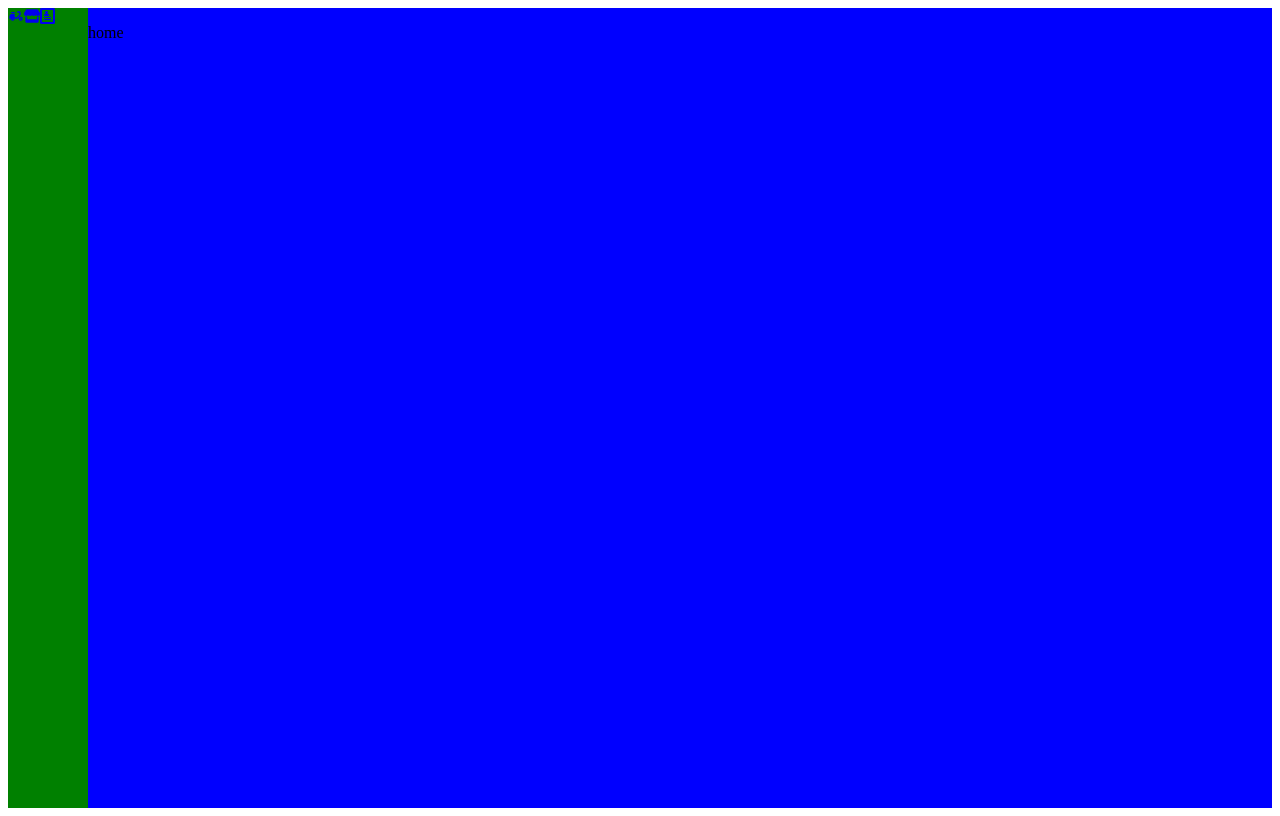
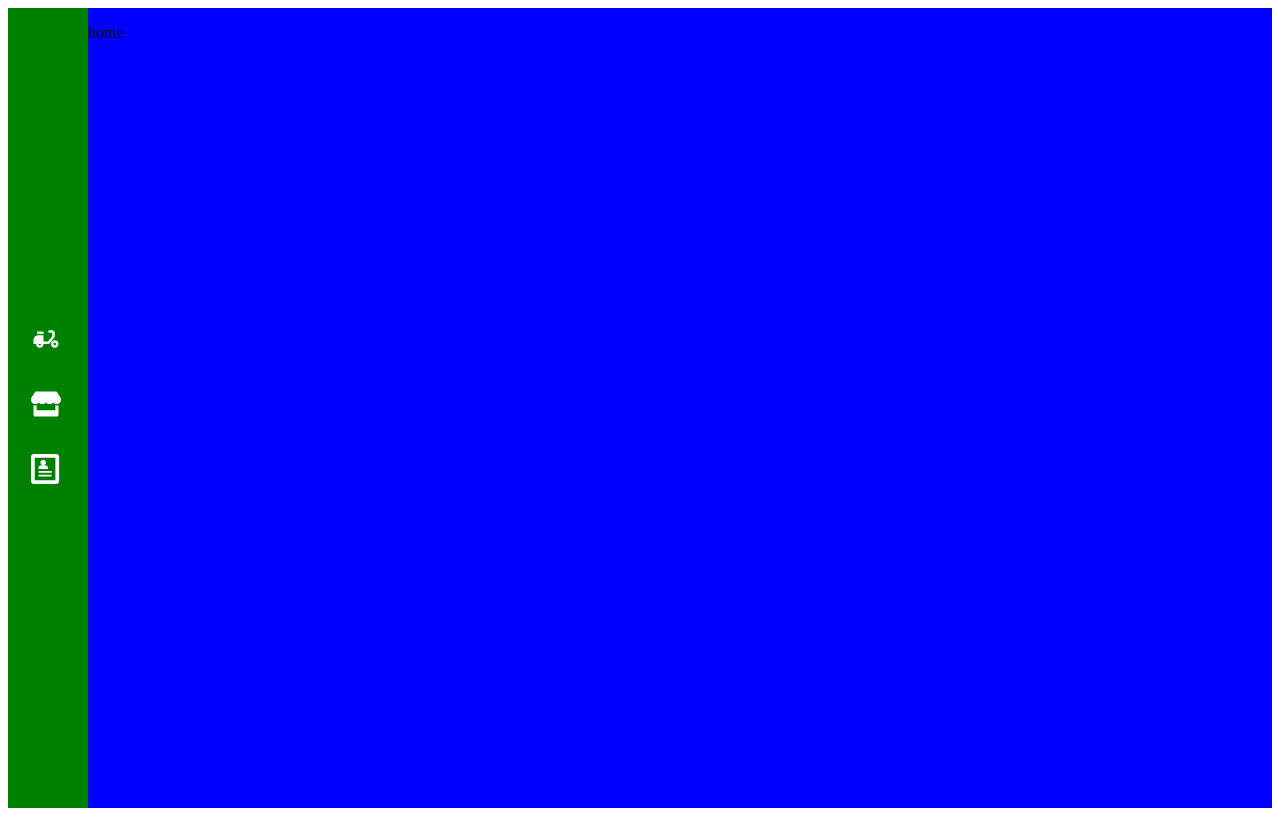
Before and after one commit to LucasSXdev/devfood, a React (Vite) app: page /orders in a window 1280 px wide. Built offline with nearby package versions, Linux system fonts and the light colour scheme.

Commit message:
terminando o menu

```diff
--- a/src/AppStyled.js
+++ b/src/AppStyled.js
@@ -8,6 +8,9 @@ export const ContainerStyled = styled.div`
 
 export const Menu = styled.div`
   display: flex;
+  flex-direction: column;
+  align-items: center;
+  justify-content: center;
   background-color: green;
   width: 80px;
 `;
--- a/src/components/MenuItem/MenuItem.styled.js
+++ b/src/components/MenuItem/MenuItem.styled.js
@@ -1,4 +1,22 @@
 import styled from "styled-components";
 
-export const LinkArea = styled.a``;
-export const LinkIcon = styled.i``;
+export const LinkArea = styled.a`
+  display: flex;
+  align-items: center;
+  justify-content: center;
+  width: 60px;
+  height: 60px;
+  margin-bottom: 5px;
+  color: white;
+  font-size: 30px;
+  border-radius: 5px;
+  transition: 0.5s ease;
+  &:hover {
+    background-color: blue;
+  }
+`;
+
+export const LinkIcon = styled.i`
+  width: 34px;
+  height: 34px;
+`;
--- a/src/components/MenuItem/index.jsx
+++ b/src/components/MenuItem/index.jsx
@@ -1,9 +1,8 @@
 import { LinkArea, LinkIcon } from "./MenuItem.styled";
-
 export default function MenuItem({ link, icon }) {
   return (
     <>
-      <LinkArea href={link}>
+      <LinkArea to={link}>
         <LinkIcon>{icon}</LinkIcon>
       </LinkArea>
     </>
--- /dev/null
+++ b/src/pages/Order/index.jsx
@@ -0,0 +1,3 @@
+export default function Order() {
+  return <div>tela de pedidos</div>;
+}
--- /dev/null
+++ b/src/pages/Profile/index.jsx
@@ -0,0 +1,3 @@
+export default function Profile() {
+  return <div>tela de perfil</div>;
+}
```
Also changed, not shown: src/routes.jsx (+10 -0 lines).
